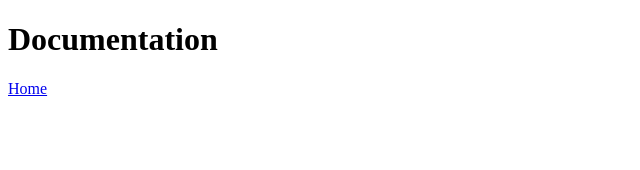
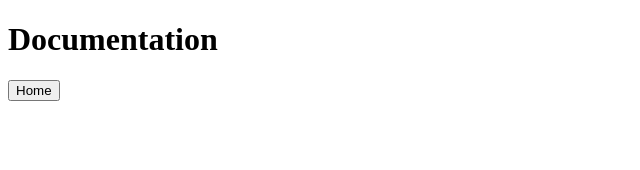
Before and after one commit to aaykmr/josh-test, a Next.js app: page /App in a window 1280 px wide. Shown: the top 170 px of the page, without its empty margins (0-640 px from the left). Built offline with nearby package versions, Linux system fonts and the light colour scheme.

Commit message:
Home button

```diff
--- a/pages/App.jsx
+++ b/pages/App.jsx
@@ -18,7 +18,7 @@ export default function App(){
             />
             <h1>Documentation</h1>
             <Link href="/">
-                Home
+                <button>Home</button>
             </Link>
         </>
     )
```
